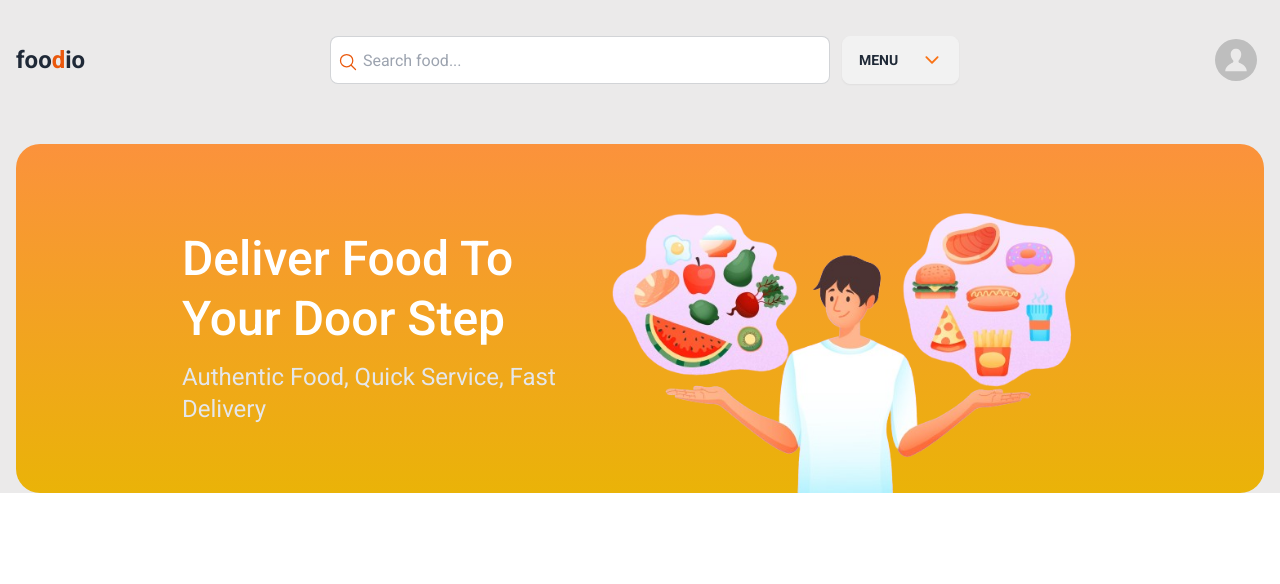
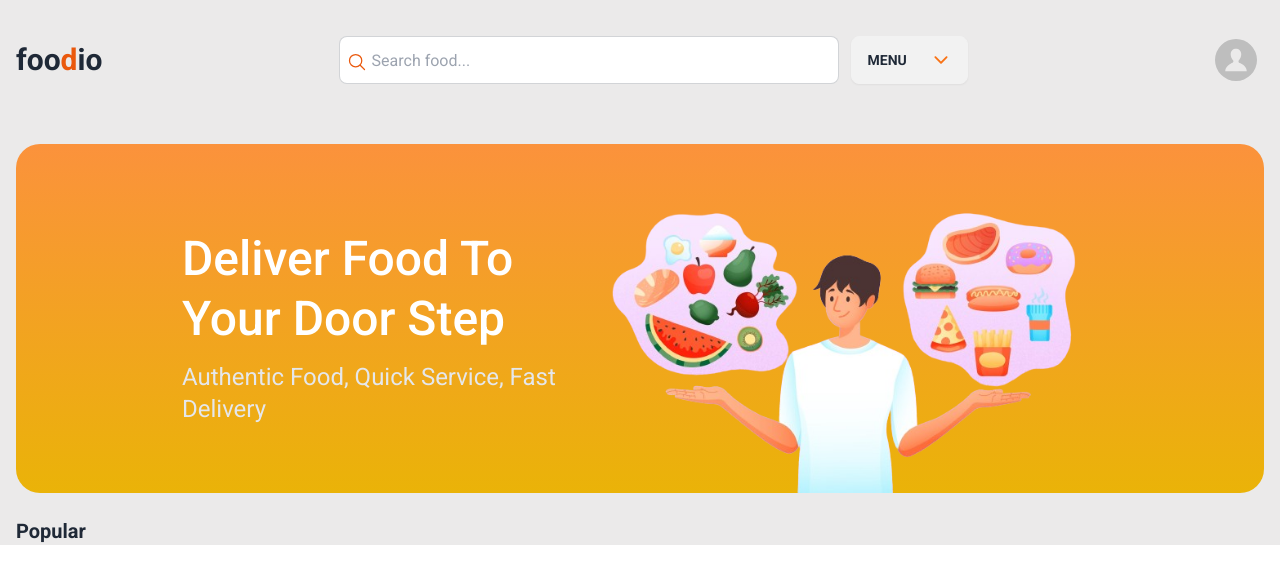
Before and after one commit to justJubair/foodio, a React (Vite) app: page / in a window 1280 px wide. Shown: the top 584 px of the page. Built offline with nearby package versions, Linux system fonts and the light colour scheme; no server answers.

Commit message:
Add: food data loaded in the home page

```diff
--- a/src/App.jsx
+++ b/src/App.jsx
@@ -1,24 +1,31 @@
-import Banner from "./components/Banner/Banner"
-import Navbar from "./components/Navbar/Navbar"
-
-
+import { useEffect, useState } from "react";
+import Banner from "./components/Banner/Banner";
+import Navbar from "./components/Navbar/Navbar";
+import PopularFoodSlide from "./components/PopularFoodSlide/PopularFoodSlide";
 
 function App() {
+  const [foods, setFoods] = useState({})
 
-
+  useEffect(()=>{
+    fetch("http://www.api.technicaltest.quadtheoryltd.com/api/Item?page=1&pageSize=10")
+    .then(res=> res.json())
+    .then(data=> setFoods(data.Items))
+  },[])
+  console.log(foods)
   return (
     <>
       <div className="max-w-screen-xl mx-auto px-4">
-      {/* Navbar */}
-      <Navbar/>
+        {/* Navbar */}
+        <Navbar />
 
-      {/* banner */}
-      <Banner/>
+        {/* banner */}
+        <Banner />
+
+        {/* Popular food slide */}
+        <PopularFoodSlide />
       </div>
-
-
     </>
-  )
+  );
 }
 
-export default App
+export default App;
--- a/src/components/Navbar/Navbar.jsx
+++ b/src/components/Navbar/Navbar.jsx
@@ -11,7 +11,7 @@ const Navbar = () => {
       <div className="flex items-center justify-between py-8 gap-4 md:gap-0">
         {/* logo */}
 
-        <h2 className="text-2xl font-bold cursor-pointer">
+        <h2 className="text-3xl font-bold cursor-pointer">
           foo<span className="text-orange-600">d</span>io
         </h2>
 
--- /dev/null
+++ b/src/components/PopularFoodSlide/PopularFoodSlide.jsx
@@ -0,0 +1,7 @@
+const PopularFoodSlide = () => {
+    return(
+        <div>
+             <h3 className="text-xl font-bold">Popular</h3>
+        </div>
+    )}
+export default PopularFoodSlide;
```
